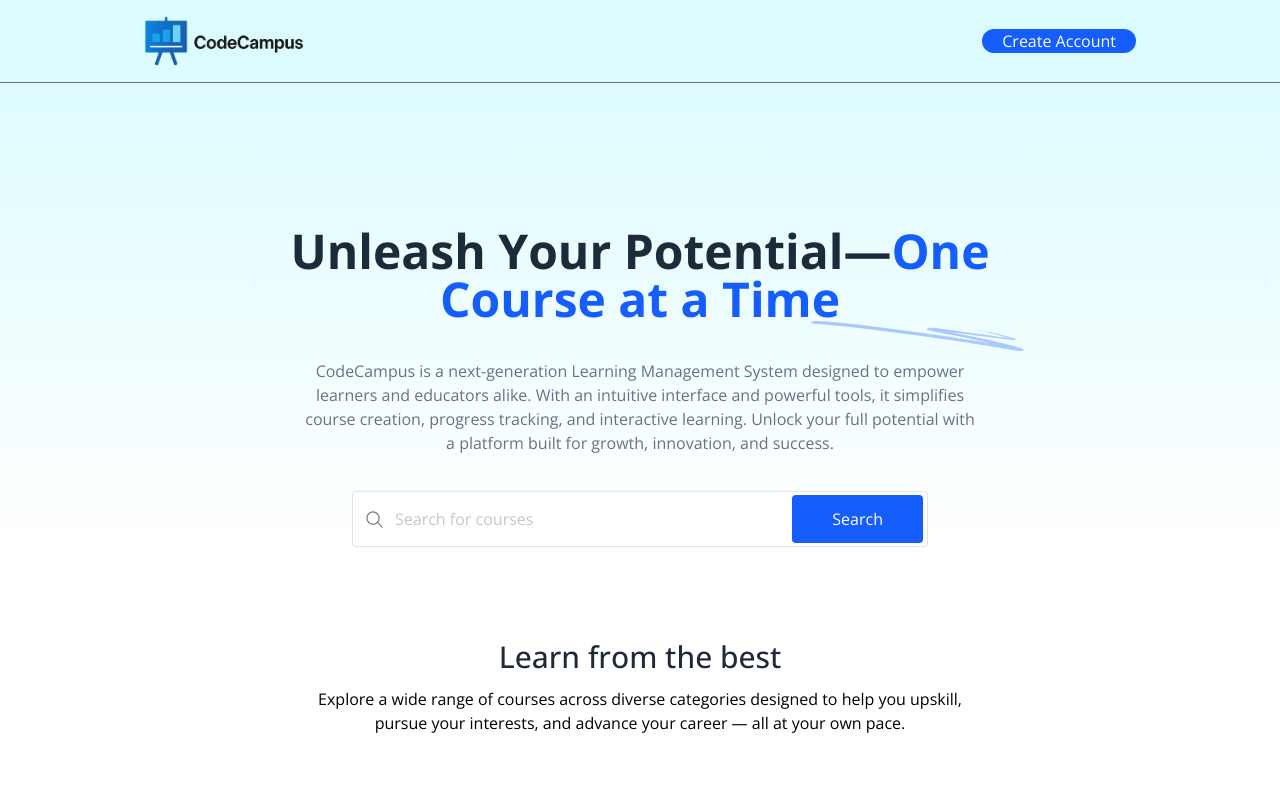
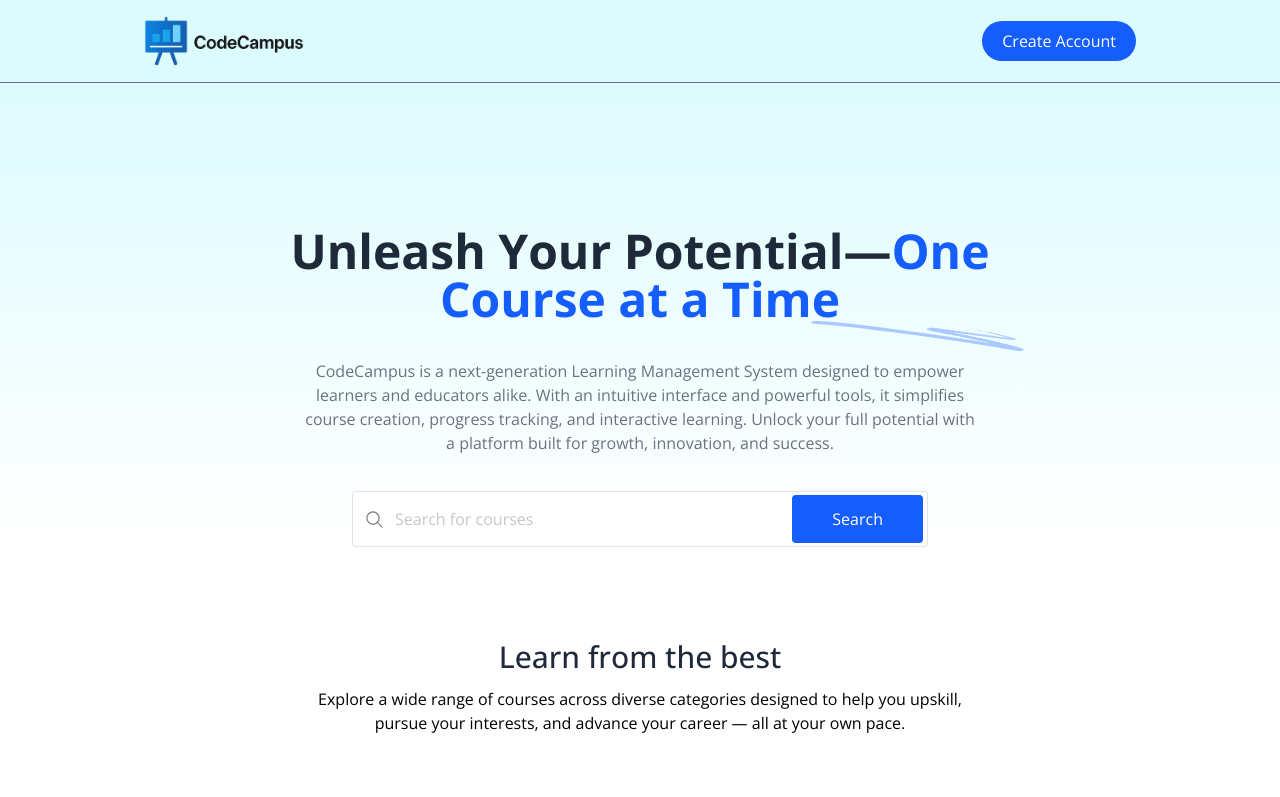
Before and after one commit to LuckyRathore911/learning-management-system, a React (Vite) app in the folder client/: page / in a window 1280 px wide. Shown: the top 797 px of the page. Built offline with nearby package versions, Linux system fonts and the light colour scheme; no server answers.

Commit message:
updated course-player

```diff
--- a/client/src/components/learner/Navbar.jsx
+++ b/client/src/components/learner/Navbar.jsx
@@ -32,6 +32,7 @@ const Navbar = () => {
                 onClick={() => {
                   navigate("/admin");
                 }}
+                className="cursor-pointer"
               >
                 {isAdmin ? "Admin Dashboard" : "Become Admin"}
               </button>
@@ -47,7 +48,7 @@ const Navbar = () => {
             onClick={() => {
               openSignIn();
             }}
-            className="bg-blue-600 text-white px-5 rounded-full cursor-pointer"
+            className="bg-blue-600 text-white px-5 py-2 rounded-full cursor-pointer"
           >
             Create Account
           </button>
@@ -63,6 +64,7 @@ const Navbar = () => {
                 onClick={() => {
                   navigate("/admin");
                 }}
+                className="cursor-pointer"
               >
                 {isAdmin ? "Admin Dashboard" : "Become Admin"}
               </button>
--- a/client/src/pages/learner/CoursePlayer.jsx
+++ b/client/src/pages/learner/CoursePlayer.jsx
@@ -119,7 +119,7 @@ const CoursePlayer = () => {
 
           <div className="flex items-center gap-2 py-3 mt-10">
             <h1 className="text-xl font-bold">Rate this course</h1>
-            <Rating />
+            <Rating initialRating={0} />
           </div>
         </div>
 
```
